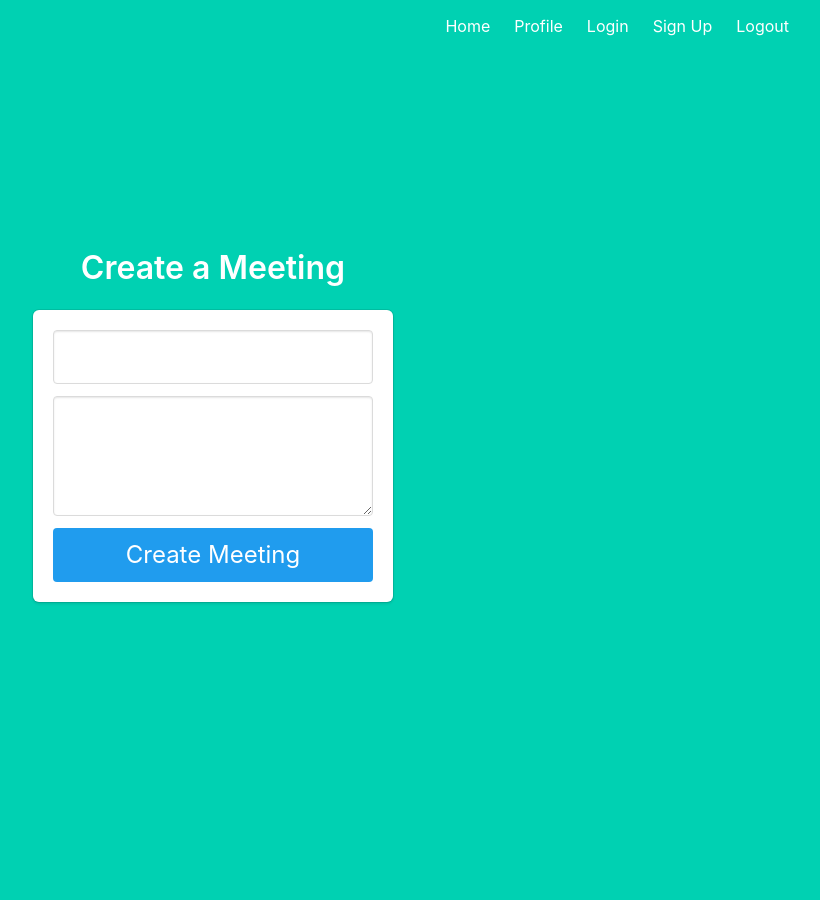
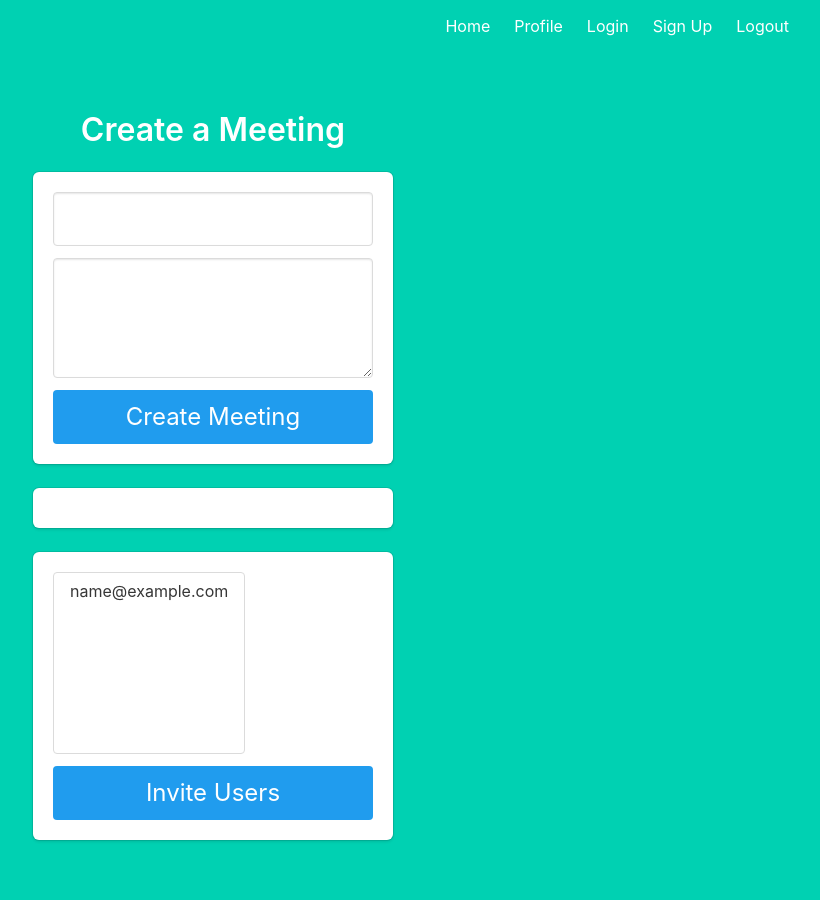
Before and after one commit to mkly/automeet, a Flask app: page /meeting in a window 1280 px wide. Shown: the whole page, without its empty margins (427-1247 px from the left). Before the commit the page ends 604 px from the top, so only its background shows below. Run offline with Flask 3, Linux system fonts and the light colour scheme; the visitor is signed in with stand-in values (Sample User, id 1); data comes from the database, SQL or seed files in the repository; data that the repository does not hold is empty.

Commit message:
Add invites

```diff
--- a/project/main.py
+++ b/project/main.py
@@ -1,6 +1,6 @@
 from flask import Blueprint, render_template, request, flash, redirect, url_for
 from flask_login import login_required, current_user
-from .models import Meeting, User
+from .models import Meeting, User, meeting_invitations
 from . import db
 
 main = Blueprint('main', __name__)
@@ -27,8 +27,10 @@ def profile_post():
 @main.route('/meeting', methods=['GET'])
 @login_required
 def meeting(id=None):
+    # get all users
+    users = User.query.all()
     meeting = Meeting().query.filter_by(id=id).first()
-    return render_template('meeting.html', meeting=meeting)
+    return render_template('meeting.html', meeting=meeting, users=users)
 
 @main.route('/meeting', methods=['POST'])
 @login_required
@@ -50,6 +52,18 @@ def meeting_post():
     flash('Meeting created successfully!')
     return redirect(url_for('main.meetings'))
 
+@main.route('/meeting/invite', methods=['POST'])
+@login_required
+def invite():
+    meeting = Meeting.query.filter_by(id=request.form.get('meeting_id')).first()
+    for user_id in request.form.getlist('users[]'):
+        user = User.query.filter_by(id=user_id).first()
+        meeting.invited_users.append(user)
+    db.session.merge(meeting)
+    db.session.commit()
+    flash('Users invited successfully!')
+    return redirect(url_for('main.meeting', id=meeting.id))
+
 @main.route('/meetings')
 @login_required
 def meetings():
--- a/project/models.py
+++ b/project/models.py
@@ -6,11 +6,17 @@ class User(UserMixin, db.Model):
     email = db.Column(db.String(100), unique=True)
     password = db.Column(db.String(100))
     name = db.Column(db.String(1000))
-    meetings = db.relationship('Meeting', backref='user', lazy=True)
     created_meetings = db.relationship('Meeting', backref='creator', lazy=True)
+    meetings = db.relationship('Meeting', secondary='meeting_invitations')
 
 class Meeting(db.Model):
     id = db.Column(db.Integer, primary_key=True)
     title = db.Column(db.String(100), nullable=False)
     notes = db.Column(db.Text)
     creator_id = db.Column(db.Integer, db.ForeignKey('user.id'), nullable=False)
+    invited_users = db.relationship('User', secondary='meeting_invitations')
+
+meeting_invitations = db.Table('meeting_invitations',
+    db.Column('user_id', db.Integer, db.ForeignKey('user.id'), primary_key=True),
+    db.Column('meeting_id', db.Integer, db.ForeignKey('meeting.id'), primary_key=True)
+)
--- a/project/templates/meeting.html
+++ b/project/templates/meeting.html
@@ -27,6 +27,33 @@
             <button class="button is-block is-info is-large is-fullwidth">{{ "Update Meeting" if meeting.id else "Create Meeting" }}</button>
         </form>
     </div>
+
+    <div class="box">
+      <ul>
+        {% for user in meeting.invited_users %}
+        <li>{{ user.email }}</li>
+        {% endfor %}
+      </ul>
+    </div>
+
+    <div class="box">
+      <!-- invite users to meeting multiple select box -->
+      <form method="POST" action="/meeting/invite">
+        <div class="field">
+          <div class="control">
+            <div class="select is-multiple">
+              <select name="users[]" multiple size="5">
+                {% for user in users %}
+                <option value="{{ user.id }}">{{ user.email }}</option>
+                {% endfor %}
+              </select>
+            </div>
+          </div>
+        </div>
+        <input type="hidden" name="meeting_id" value={{ meeting.id or "" }}>
+        <button class="button is-block is-info is-large is-fullwidth">Invite Users</button>
+      </form>
+    </div>
 </div>
 
 {% endblock %}
```
Also changed, not shown: migrations/versions/d5f04ceb19d8_invitations.py (added, +34 -0 lines).
